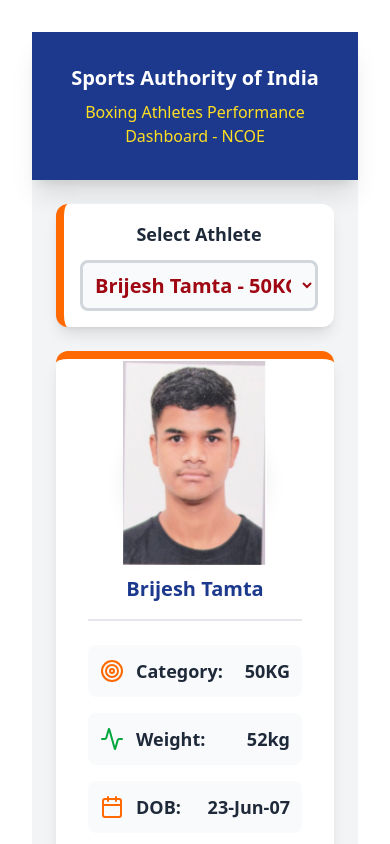
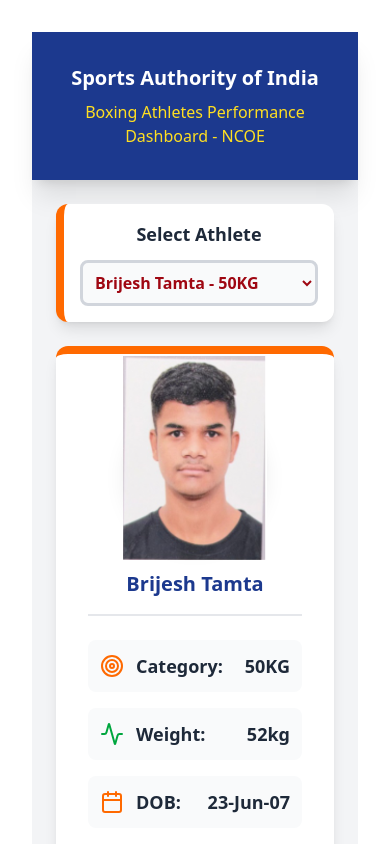
Before and after one commit to BangaruNaiduEarle/sai, a React app: page / in a window 390 px wide. Shown: the top 844 px of the page. Built offline with nearby package versions, Linux system fonts and the light colour scheme; the HTML template or start-up script is replaced by a standard one.

Commit message:
select name

```diff
--- a/src/sai_boxing.jsx
+++ b/src/sai_boxing.jsx
@@ -89,7 +89,7 @@
           <select
             value={selectedAthlete}
             onChange={(e) => setSelectedAthlete(e.target.value)}
-            className="text-red-800 w-full p-2 border-3 border-gray-300 rounded-lg focus:outline-none focus:ring-4 focus:ring-orange-500 text-xl font-semibold bg-gray-50"
+            className="text-red-800 w-full p-2 border-3 border-gray-300 rounded-lg focus:outline-none focus:ring-4 focus:ring-orange-500 text-md lg:text-xl font-semibold bg-gray-50"
           >
             {athleteNames.map(name => (
               <option key={name} value={name} >
```
